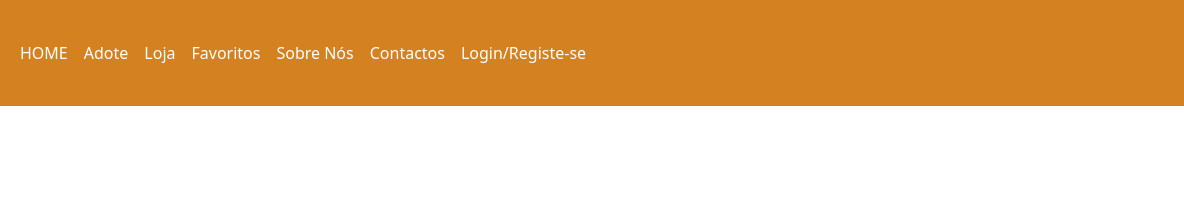
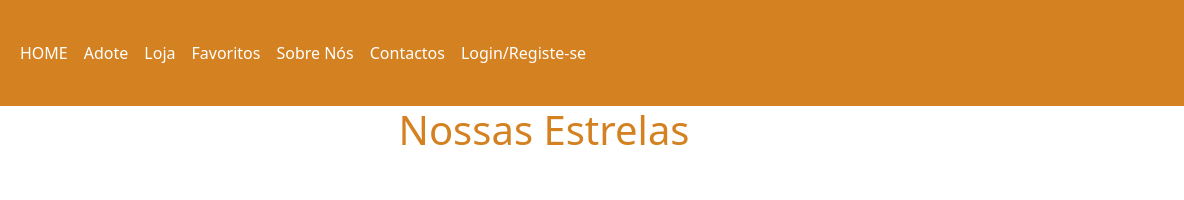
Before and after one commit to BarbaGrisalha/DogAdoptionProject, a plain HTML site: page ProjetoAdoption/index.html in a window 1280 px wide. Shown: the top 200 px of the page, 96-1280 px from the left. Drawn offline with nearby package versions, Linux system fonts and the light colour scheme.

Commit message:
Adicionado Texto no começo do Index.

```diff
--- a/ProjetoAdoption/index.html
+++ b/ProjetoAdoption/index.html
@@ -46,8 +46,11 @@
             </div>
         </nav>
     </header>
-
-
+<div class="text-center">
+    <h1>
+        Nossas Estrelas
+    </h1>
+</div>
     <section class="py-5">
         <div class="container px-4 px-lg-5 mt-5">
             <div class="row gx-4 gx-lg-5 row-cols-2 row-cols-md-3 row-cols-xl-4 justify-content-center">
```
